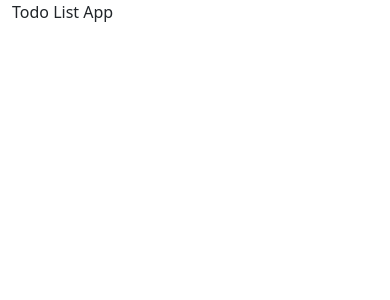
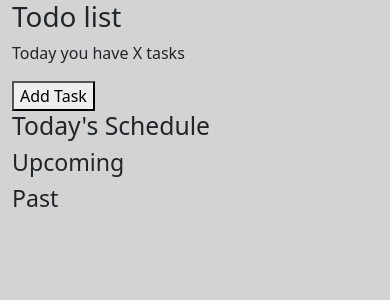
Before and after one commit to juniormfreitas/todo-list-app, a React (Create React App) app: page / in a window 390 px wide. Shown: the top 300 px of the page. Built offline with nearby package versions, Linux system fonts and the light colour scheme.

Commit message:
Create base components

```diff
--- a/src/components/App.js
+++ b/src/components/App.js
@@ -1,14 +1,17 @@
 import React from "react";
+import "../../node_modules/bootstrap/dist/css/bootstrap.min.css";
 import "../scss/main.scss";
-import "../../node_modules/bootstrap/dist/css/bootstrap.min.css";
+
+import Layout from "../templates/LayoutWrap";
+import Sidebar from "./Sidebar";
+import Content from "./Content";
 
 function App() {
   return (
-    <div class="container">
-      <div class="row">
-        <div class="col-lg-12 text-md-center">Todo List App</div>
-      </div>
-    </div>
+    <Layout>
+      <Sidebar />
+      <Content />
+    </Layout>
   );
 }
 
--- /dev/null
+++ b/src/components/Content.js
@@ -0,0 +1,31 @@
+import React from "react";
+
+const Content = () => {
+  return (
+    <div className="col-md-9 main-content">
+      <div className="row">
+        <div className="col-md-6">
+          <h1>Todo list</h1>
+          <p>Today you have X tasks</p>
+        </div>
+        <div className="col-md-6">
+          <button>Add Task</button>
+        </div>
+      </div>
+      <div className="row">
+        <div className="col-md-6">
+          <h2>Today's Schedule</h2>
+          {/* List of tasks */}
+        </div>
+        <div className="col-md-6">
+          <h3>Upcoming</h3>
+          {/* List of tasks */}
+          <h3>Past</h3>
+          {/* List of tasks */}
+        </div>
+      </div>
+    </div>
+  );
+};
+
+export default Content;
--- /dev/null
+++ b/src/components/Sidebar.js
@@ -0,0 +1,17 @@
+import React from "react";
+
+const Sidebar = () => {
+  return (
+    <div className="col-md-3 sidebar">
+      {/* User avatar */}
+      {/* User's name */}
+
+      {/* Trash bin */}
+      {/* Old tasks */}
+
+      {/* Log out */}
+    </div>
+  );
+};
+
+export default Sidebar;
--- /dev/null
+++ b/src/templates/LayoutWrap.js
@@ -0,0 +1,11 @@
+import React from "react";
+
+const LayoutWrap = ({ children }) => {
+  return (
+    <div className="container-fluid wrapper">
+      <div className="row">{children}</div>
+    </div>
+  );
+};
+
+export default LayoutWrap;
```
Also changed, not shown: src/components/CreateTask.js (added, +11 -0 lines).
